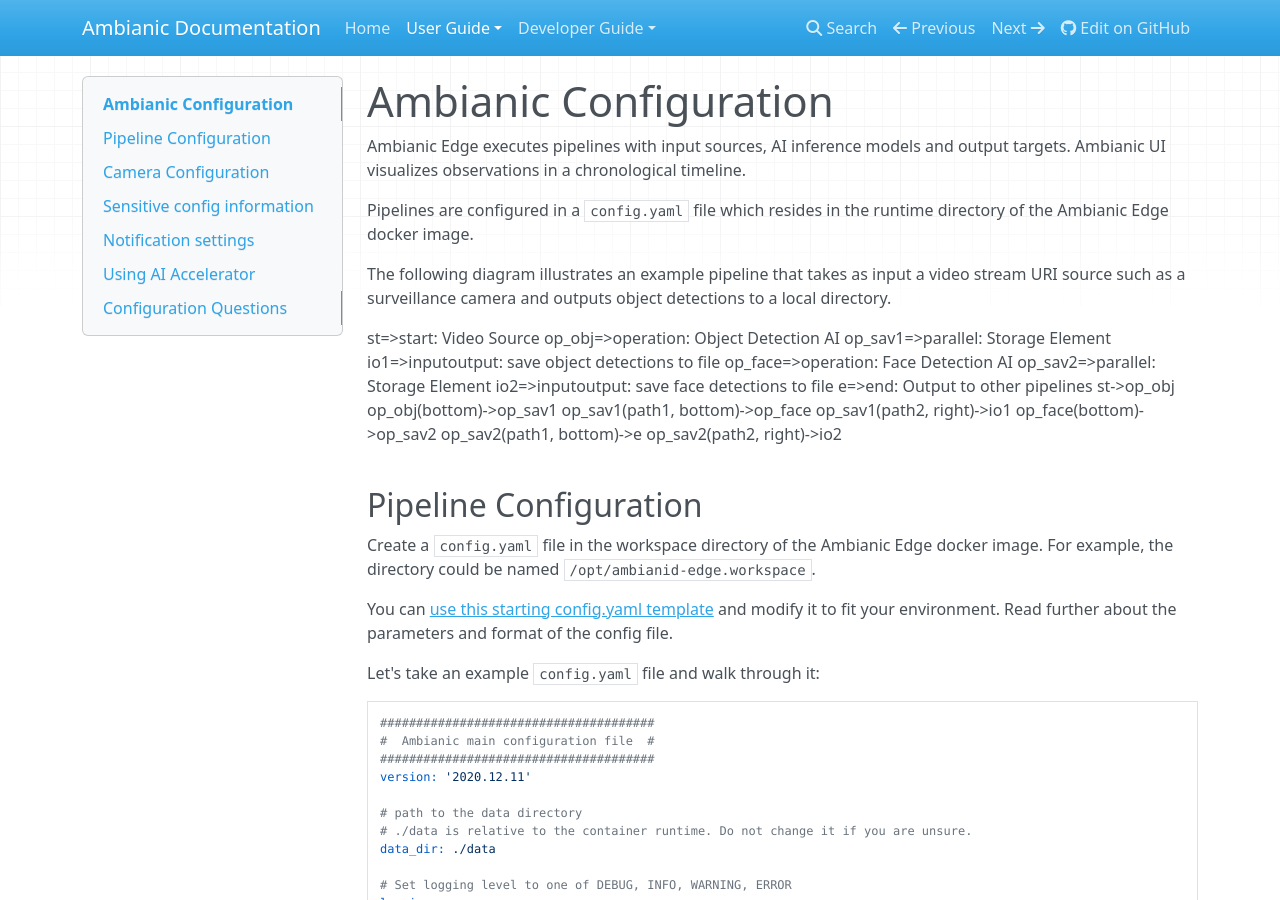
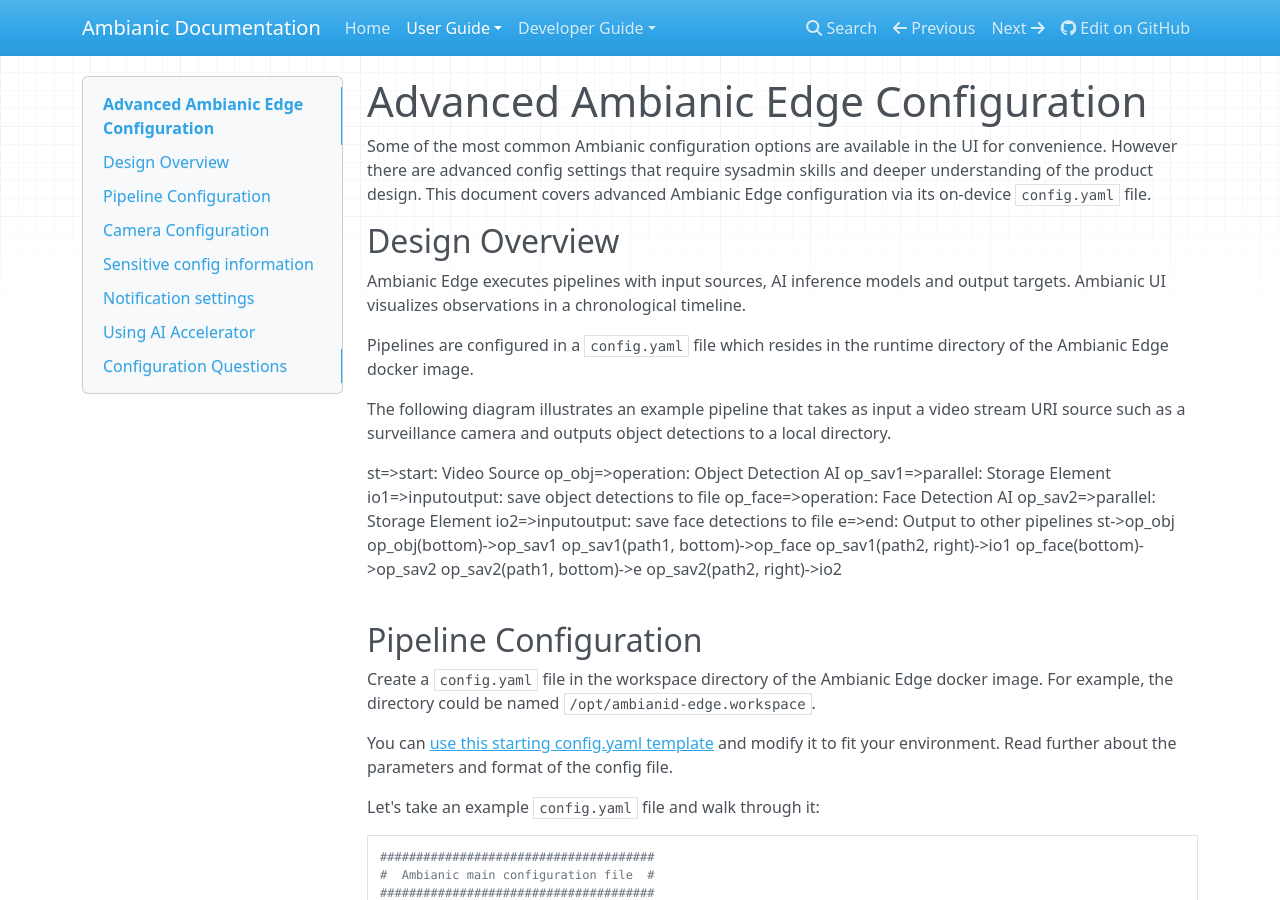
Before and after one commit to ambianic/ambianic-docs, an MkDocs documentation site: the page built from docs-md/users/configure.md, in a window 1280 px wide and 900 px high. Built offline with MkDocs 1.6.1, drawn with Linux system fonts in a browser that asks for light colours; nearby versions of some CDN libraries.

Commit message:
docs: update

```diff
--- a/docs-md/users/configure.md
+++ b/docs-md/users/configure.md
@@ -1,5 +1,11 @@
 
-# Ambianic Configuration
+# Advanced Ambianic Edge Configuration
+
+Some of the most common Ambianic configuration options are available in the UI for convenience.
+However there are advanced config settings that require sysadmin skills and deeper understanding of the product design.
+This document covers advanced Ambianic Edge configuration via its on-device `config.yaml` file.
+
+## Design Overview
 
 Ambianic Edge executes pipelines with input sources, AI inference models and
 output targets. Ambianic UI visualizes observations in a chronological timeline.
```
